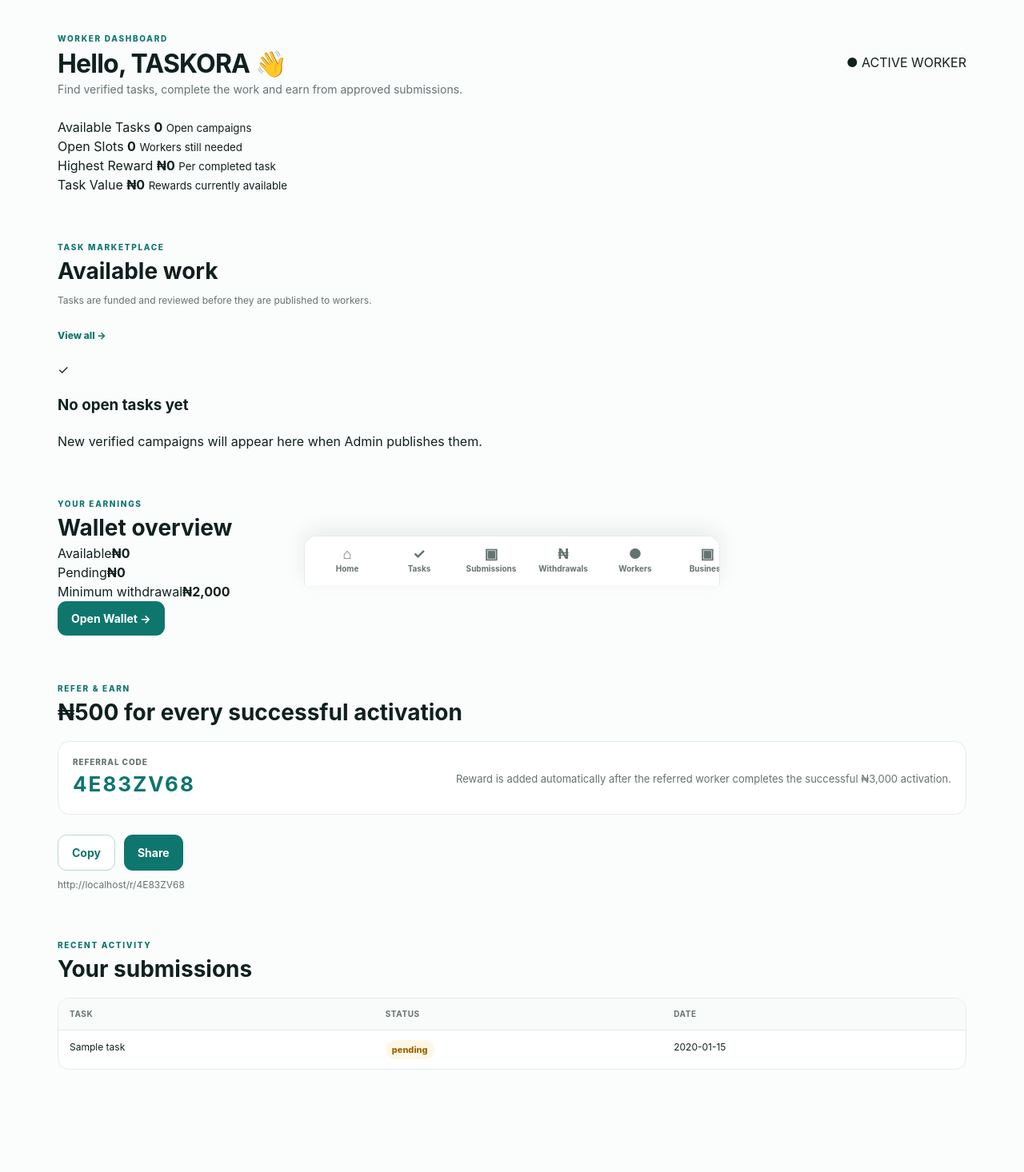
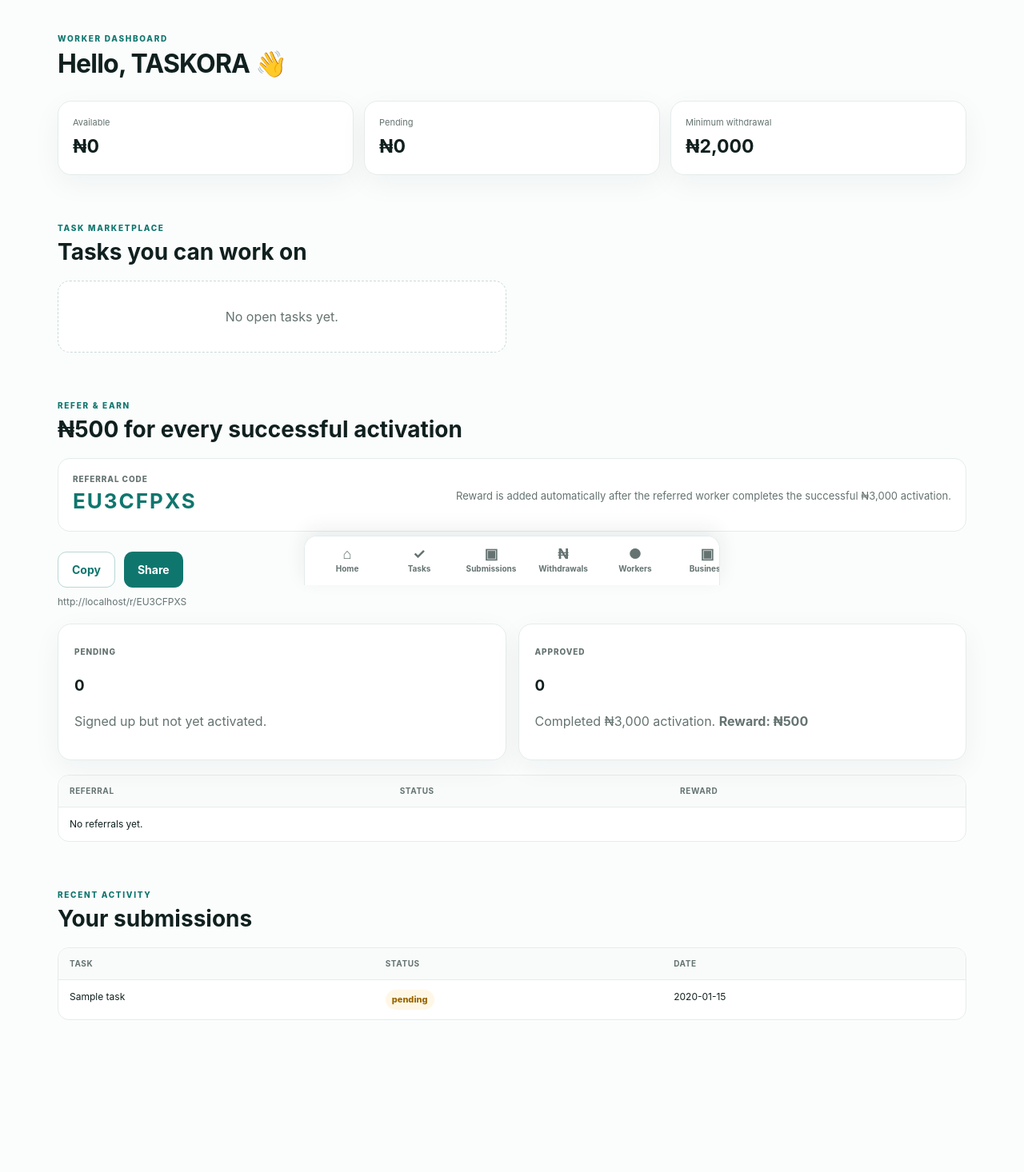
Before and after one commit to ssdplc1-crypto/taskora-work, a Flask app: page /dashboard in a window 1280 px wide. Shown: the part 68-1534 px from the top of the page at 80% size. After the commit the page ends 1344 px from the top, so only its background shows below. Run offline with Flask 3, Linux system fonts and the light colour scheme; the visitor is signed in with stand-in values (Sample User, id 1); data comes from the database, SQL or seed files in the repository; tables that the repository leaves empty hold one stand-in row (values such as "Sample post"); some libraries are stand-ins or nearby versions.

Commit message:
Add files via upload

```diff
--- a/templates/dashboard.html
+++ b/templates/dashboard.html
@@ -1,97 +1,31 @@
 {% extends "base.html" %}
-{% block title %}Worker Dashboard — TASKORA WORK{% endblock %}
+{% block title %}Dashboard — TASKORA WORK<nav class="bottom-nav" aria-label="Dashboard navigation">
+<a class="active" href="{{ url_for('dashboard') }}"><span>⌂</span>Home</a>
+<a href="{{ url_for('tasks') }}"><span>✓</span>Tasks</a>
+<a href="{{ url_for('wallet') }}"><span>₦</span>Wallet</a>
+<a href="{{ url_for('profile') }}"><span>◉</span>Profile</a>
+</nav>
+{% endblock %}
 {% block content %}
-<div class="page-head worker-head">
-  <div>
-    <span class="eyebrow">WORKER DASHBOARD</span>
-    <h1>Hello, {{ user.full_name.split()[0] }} 👋</h1>
-    <p class="muted">Find verified tasks, complete the work and earn from approved submissions.</p>
+<div class="page-head"><div><span class="eyebrow">WORKER DASHBOARD</span><h1>Hello, {{ user.full_name.split()[0] }} 👋</h1></div>{% if not user.activated %}<a class="btn" href="{{ url_for('activate') }}">Activate ₦3,000</a>{% endif %}</div>
+{% if not user.activated %}
+<div class="notice"><strong>Account not activated.</strong> Activate your worker account to apply for tasks and withdraw earnings.</div>
+{% endif %}
+<div class="stats">
+  <div class="stat"><span>Available</span><strong>₦{{ "{:,}".format(balance) }}</strong></div>
+  <div class="stat"><span>Pending</span><strong>₦{{ "{:,}".format(pending) }}</strong></div>
+  <div class="stat"><span>Minimum withdrawal</span><strong>₦{{ "{:,}".format(min_withdrawal) }}</strong></div>
 </div>
-  {% if not user.activated %}
-    <a class="btn" href="{{ url_for('activate') }}">Activate ₦3,000</a>
-  {% else %}
-    <span class="worker-active-badge">● ACTIVE WORKER</span>
-  {% endif %}
-</div>
-
-{% if not user.activated %}
-<div class="notice worker-lock-notice"><strong>🔒 Worker account not activated.</strong> You can see available tasks below, but you must activate your account before opening or submitting any task.</div>
-{% endif %}
-
-<div class="worker-stat-grid">
-  <div class="worker-stat-card worker-stat-primary">
-    <span>Available Tasks</span>
-    <strong>{{ available_task_count }}</strong>
-    <small>Open campaigns</small>
-  </div>
-  <div class="worker-stat-card">
-    <span>Open Slots</span>
-    <strong>{{ open_slots }}</strong>
-    <small>Workers still needed</small>
-  </div>
-  <div class="worker-stat-card">
-    <span>Highest Reward</span>
-    <strong>₦{{ "{:,}".format(highest_reward) }}</strong>
-    <small>Per completed task</small>
-  </div>
-  <div class="worker-stat-card">
-    <span>Task Value</span>
-    <strong>₦{{ "{:,}".format(task_value) }}</strong>
-    <small>Rewards currently available</small>
-  </div>
-</div>
-
-<section class="section worker-task-section">
-  <div class="section-head worker-section-head">
-    <div>
-      <span class="eyebrow">TASK MARKETPLACE</span>
-      <h2>Available work</h2>
-      <p class="muted">Tasks are funded and reviewed before they are published to workers.</p>
-    </div>
-    <a class="text-link" href="{{ url_for('tasks') }}">View all →</a>
-  </div>
-
-  <div class="worker-task-grid">
+<section class="section">
+<div class="section-head"><span class="eyebrow">TASK MARKETPLACE</span><h2>Tasks you can work on</h2></div>
+<div class="grid two">
 {% for task in tasks %}
-    {% if user.activated %}
-    <a class="worker-task-card" href="{{ url_for('task_detail', task_id=task.id) }}">
-    {% else %}
-    <a class="worker-task-card worker-task-locked" href="{{ url_for('activate') }}">
-    {% endif %}
-      <div class="worker-task-top">
-        <span class="pill">{{ task.category }}</span>
-        {% if not user.activated %}<span class="worker-lock">🔒 Locked</span>{% endif %}
-      </div>
-      <h3>{{ task.title }}</h3>
-      <p>{{ task.description[:105] }}{% if task.description|length > 105 %}…{% endif %}</p>
-      <div class="worker-task-metrics">
-        <div><span>Reward</span><strong>₦{{ "{:,}".format(task.reward) }}</strong></div>
-        <div><span>Available</span><strong>{{ task.remaining_slots }}</strong></div>
-      </div>
-      <div class="worker-task-action">
-        {% if user.activated %}Open Task <b>→</b>{% else %}Activate to Work <b>→</b>{% endif %}
-      </div>
+<a class="task-card link-card" href="{{ url_for('task_detail', task_id=task.id) }}">
+<div class="pill">{{ task.category }}</div><h3>{{ task.title }}</h3><p>{{ task.description[:120] }}{% if task.description|length > 120 %}…{% endif %}</p>
+<div class="task-bottom"><strong>₦{{ "{:,}".format(task.reward) }}</strong><span>{{ task.slots }} slots</span></div>
 </a>
-  {% else %}
-    <div class="worker-empty-card">
-      <div class="worker-empty-icon">✓</div>
-      <h3>No open tasks yet</h3>
-      <p>New verified campaigns will appear here when Admin publishes them.</p>
-    </div>
-  {% endfor %}
-  </div>
-</section>
-
-<section class="section worker-wallet-strip">
-  <div><span class="eyebrow">YOUR EARNINGS</span><h2>Wallet overview</h2></div>
-  <div class="worker-wallet-values">
-    <div><span>Available</span><strong>₦{{ "{:,}".format(balance) }}</strong></div>
-    <div><span>Pending</span><strong>₦{{ "{:,}".format(pending) }}</strong></div>
-    <div><span>Minimum withdrawal</span><strong>₦{{ "{:,}".format(min_withdrawal) }}</strong></div>
-  </div>
-  <a class="btn secondary" href="{{ url_for('wallet') }}">Open Wallet →</a>
-</section>
-
+{% else %}<div class="empty">No open tasks yet.</div>{% endfor %}
+</div></section>
 <section class="section referral-card">
 <div class="section-head"><span class="eyebrow">REFER & EARN</span><h2>₦500 for every successful activation</h2></div>
 <div class="referral-box">
@@ -103,12 +37,17 @@
   <button class="btn" type="button" onclick="navigator.share ? navigator.share({title:'TASKORA WORK',text:'Join TASKORA WORK with my referral code {{ user.referral_code }}',url:'{{ request.host_url }}r/{{ user.referral_code }}'}) : navigator.clipboard.writeText('{{ request.host_url }}r/{{ user.referral_code }}')">Share</button>
 </div>
 <div class="referral-link">{{ request.host_url }}r/{{ user.referral_code }}</div>
+<div class="grid two" style="margin-top:18px">
+  <div class="card"><span class="mini-label">PENDING</span><h3>{{ referral_pending }}</h3><p>Signed up but not yet activated.</p></div>
+  <div class="card"><span class="mini-label">APPROVED</span><h3>{{ referral_approved }}</h3><p>Completed ₦3,000 activation. <strong>Reward: ₦500</strong></p></div>
+</div>
+<div class="table-wrap" style="margin-top:18px"><table><tr><th>Referral</th><th>Status</th><th>Reward</th></tr>
+{% for r in referrals %}<tr><td>{{ r.full_name }}</td><td>{% if r.activated %}<span class="status">Approved</span>{% else %}<span class="status">Pending</span>{% endif %}</td><td>{% if r.activated %}₦500{% else %}—{% endif %}</td></tr>{% else %}<tr><td colspan="3">No referrals yet.</td></tr>{% endfor %}
+</table></div>
 </section>
-
 <section class="section">
 <div class="section-head"><span class="eyebrow">RECENT ACTIVITY</span><h2>Your submissions</h2></div>
 <div class="table-wrap"><table><tr><th>Task</th><th>Status</th><th>Date</th></tr>
 {% for s in submissions %}<tr><td>{{ s.title }}</td><td><span class="status {{ s.status }}">{{ s.status }}</span></td><td>{{ s.submitted_at[:10] }}</td></tr>{% else %}<tr><td colspan="3">No submissions yet.</td></tr>{% endfor %}
-  </table></div>
-</section>
+</table></div></section>
 {% endblock %}
```
Lines whose indentation alone changed are shown as unchanged.
